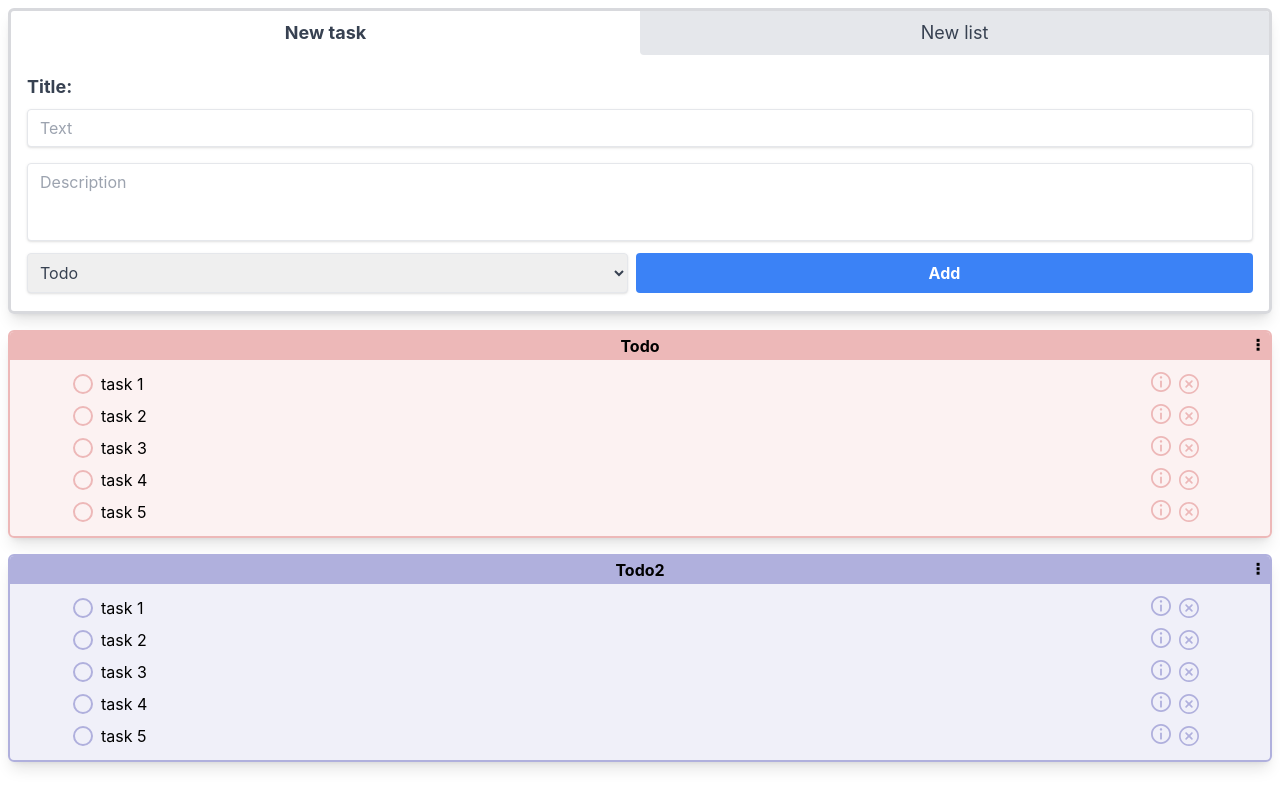
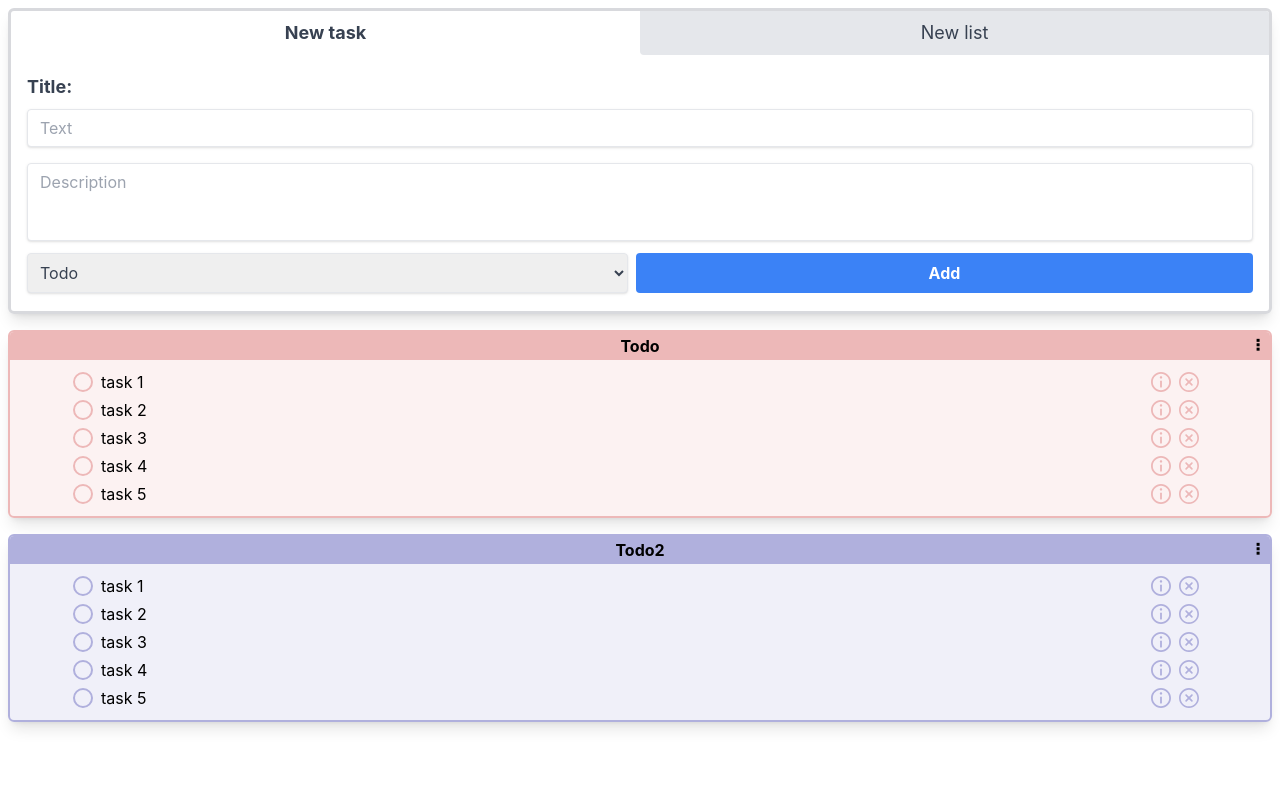
Before and after one commit to yuriinagorniak/task-manager, a React (Create React App) app: page / in a window 1280 px wide. Built offline with nearby package versions, Linux system fonts and the light colour scheme.

Commit message:
TaskItem has been added to the TaskList

```diff
--- a/src/components/TaskList.tsx
+++ b/src/components/TaskList.tsx
@@ -9,6 +9,7 @@ import Popover from "@mui/material/Popover";
 import Typography from "@mui/material/Typography";
 import Button from "@mui/material/Button";
 import { TaskDescriptionPopover } from "../shared/ui/TaskDescriptionPopover";
+import { TaskItem } from "../shared/ui/TaskItem";
 
 interface TaskListProps {
     title: string;
@@ -96,20 +97,6 @@ const TaskList = ({
     const editListOpen = Boolean(editListAnchor);
     const editListId = editListOpen ? "edit-list-popover" : undefined;
 
-    // taskInfo
-    const [taskInfoAnchor, setTaskInfoAnchor] = useState<HTMLButtonElement | null>(null);
-
-    const taskInfoHandleClick = (event: React.MouseEvent<HTMLButtonElement>) => {
-        setTaskInfoAnchor(event.currentTarget);
-    };
-
-    const taskInfoHandleClose = () => {
-        setTaskInfoAnchor(null);
-    };
-
-    const taskInfoOpen = Boolean(taskInfoAnchor);
-    const taskInfoId = taskInfoOpen ? "edit-list-popover" : undefined;
-
     return (
         <div
             className={`border-2 mx-2 my-4 text-center rounded-md shadow-lg overflow-hidden appearance-none leading-tight focus:outline-none focus:shadow-outline`}
@@ -190,54 +177,55 @@ const TaskList = ({
             </div>
             <ul className="py-2 flex flex-col items-center">
                 {uncompletedTasks.map((task) => (
-                    <li
-                        key={task.id}
-                        className="flex items-center my-1 justify-between w-[90%]"
-                        style={{ color: task.completed ? "#6e6e6e" : "#000000" }}
-                    >
-                        <div className="flex items-center w-4/5 sm:w-full ">
-                            <div className="w-5">
-                                <TickButton
-                                    onClick={completeTask.bind(null, task.id)}
-                                    color={listData.color}
-                                    completed={task.completed}
-                                />
-                            </div>
-                            <h3 className="w-4/5 sm:w-[80%] text-left pl-2 truncate">
-                                {task.title}
-                            </h3>
-                        </div>
-                        <div className="flex items-center justify-end gap-2 w-1/5 sm:w-12 pr-2">
-                            <div className="flex items-center">
-                                <TaskDescriptionPopover
-                                    listColor={listData.color}
-                                    taskTitle={task.title}
-                                    taskDescription={task.description}
-                                />
-                            </div>
+                    <TaskItem task={task} listColor={listData.color} completeTask={completeTask} deleteTask={deleteTask} />
+                    // <li
+                    //     key={task.id}
+                    //     className="flex items-center my-1 justify-between w-[90%]"
+                    //     style={{ color: task.completed ? "#6e6e6e" : "#000000" }}
+                    // >
+                    //     <div className="flex items-center w-4/5 sm:w-full ">
+                    //         <div className="w-5">
+                    //             <TickButton
+                    //                 onClick={completeTask.bind(null, task.id)}
+                    //                 color={listData.color}
+                    //                 completed={task.completed}
+                    //             />
+                    //         </div>
+                    //         <h3 className="w-4/5 sm:w-[80%] text-left pl-2 truncate">
+                    //             {task.title}
+                    //         </h3>
+                    //     </div>
+                    //     <div className="flex items-center justify-end gap-2 w-1/5 sm:w-12 pr-2">
+                    //         <div className="flex items-center">
+                    //             <TaskDescriptionPopover
+                    //                 listColor={listData.color}
+                    //                 taskTitle={task.title}
+                    //                 taskDescription={task.description}
+                    //             />
+                    //         </div>
 
-                            <div>
-                                <button
-                                    className="w-5 h-5 flex items-center"
-                                    title="Delete the task"
-                                    onClick={deleteTask.bind(null, task.id)}
-                                >
-                                    <svg
-                                        width="100%"
-                                        height="100%"
-                                        viewBox="0 0 24 24"
-                                        xmlns="http://www.w3.org/2000/svg"
-                                    >
-                                        <g fill={listData.color} fill-rule="nonzero">
-                                            <path d="m12 22c5.5228475 0 10-4.4771525 10-10s-4.4771525-10-10-10-10 4.4771525-10 10 4.4771525 10 10 10zm0 2c-6.627417 0-12-5.372583-12-12s5.372583-12 12-12 12 5.372583 12 12-5.372583 12-12 12z" />
-                                            <path d="m9.20710678 16.2071068c-.39052429.3905243-1.02368927.3905243-1.41421356 0s-.39052429-1.0236893 0-1.4142136l6.99999998-6.99999998c.3905243-.39052429 1.0236893-.39052429 1.4142136 0s.3905243 1.02368927 0 1.41421356z" />
-                                            <path d="m7.79289322 9.20710678c-.39052429-.39052429-.39052429-1.02368927 0-1.41421356s1.02368927-.39052429 1.41421356 0l7.00000002 6.99999998c.3905243.3905243.3905243 1.0236893 0 1.4142136s-1.0236893.3905243-1.4142136 0z" />
-                                        </g>
-                                    </svg>
-                                </button>
-                            </div>
-                        </div>
-                    </li>
+                    //         <div>
+                    //             <button
+                    //                 className="w-5 h-5 flex items-center"
+                    //                 title="Delete the task"
+                    //                 onClick={deleteTask.bind(null, task.id)}
+                    //             >
+                    //                 <svg
+                    //                     width="100%"
+                    //                     height="100%"
+                    //                     viewBox="0 0 24 24"
+                    //                     xmlns="http://www.w3.org/2000/svg"
+                    //                 >
+                    //                     <g fill={listData.color} fill-rule="nonzero">
+                    //                         <path d="m12 22c5.5228475 0 10-4.4771525 10-10s-4.4771525-10-10-10-10 4.4771525-10 10 4.4771525 10 10 10zm0 2c-6.627417 0-12-5.372583-12-12s5.372583-12 12-12 12 5.372583 12 12-5.372583 12-12 12z" />
+                    //                         <path d="m9.20710678 16.2071068c-.39052429.3905243-1.02368927.3905243-1.41421356 0s-.39052429-1.0236893 0-1.4142136l6.99999998-6.99999998c.3905243-.39052429 1.0236893-.39052429 1.4142136 0s.3905243 1.02368927 0 1.41421356z" />
+                    //                         <path d="m7.79289322 9.20710678c-.39052429-.39052429-.39052429-1.02368927 0-1.41421356s1.02368927-.39052429 1.41421356 0l7.00000002 6.99999998c.3905243.3905243.3905243 1.0236893 0 1.4142136s-1.0236893.3905243-1.4142136 0z" />
+                    //                     </g>
+                    //                 </svg>
+                    //             </button>
+                    //         </div>
+                    //     </div>
+                    // </li>
                 ))}
             </ul>
 
@@ -247,23 +235,24 @@ const TaskList = ({
                         className="bg-slate-300 w-11/12 h-[2px] m-auto"
                         style={{ backgroundColor: listData.color }}
                     />
-                    <ul className="py-2 ">
+                    <ul className="py-2 flex flex-col items-center">
                         {completedTasks.map((task) => (
-                            <li
-                                key={task.id}
-                                className="flex items-center justify-around my-1"
-                                style={{ color: task.completed ? "#6e6e6e" : "#000000" }}
-                            >
-                                <TickButton
-                                    onClick={completeTask.bind(null, task.id)}
-                                    color={listData.color}
-                                    completed={task.completed}
-                                />
-                                <h3>{task.title}</h3>
-                                {task.description && <span>{task.description}</span>}
-                                <button>Info</button>
-                                <button onClick={deleteTask.bind(null, task.id)}>Del</button>
-                            </li>
+                            <TaskItem task={task} listColor={listData.color} completeTask={completeTask} deleteTask={deleteTask} />
+                            // <li
+                            //     key={task.id}
+                            //     className="flex items-center justify-around my-1"
+                            //     style={{ color: task.completed ? "#6e6e6e" : "#000000" }}
+                            // >
+                            //     <TickButton
+                            //         onClick={completeTask.bind(null, task.id)}
+                            //         color={listData.color}
+                            //         completed={task.completed}
+                            //     />
+                            //     <h3>{task.title}</h3>
+                            //     {task.description && <span>{task.description}</span>}
+                            //     <button>Info</button>
+                            //     <button onClick={deleteTask.bind(null, task.id)}>Del</button>
+                            // </li>
                         ))}
                     </ul>
                 </div>
--- a/src/shared/ui/TaskDescriptionPopover.tsx
+++ b/src/shared/ui/TaskDescriptionPopover.tsx
@@ -1,16 +1,18 @@
 import { useState } from "react";
-import { Popover } from "@mui/material"
+import { Popover } from "@mui/material";
 import { Color } from "../../models/color.model";
 
 interface TaskDescriptionPopoverProps {
     listColor: Color;
     taskTitle: string;
     taskDescription?: string;
-
 }
 
-export const TaskDescriptionPopover = ({ listColor, taskTitle, taskDescription }: TaskDescriptionPopoverProps): JSX.Element => {
-
+export const TaskDescriptionPopover = ({
+    listColor,
+    taskTitle,
+    taskDescription,
+}: TaskDescriptionPopoverProps): JSX.Element => {
     const [taskInfoAnchor, setTaskInfoAnchor] = useState<HTMLButtonElement | null>(null);
 
     const taskInfoHandleClick = (event: React.MouseEvent<HTMLButtonElement>) => {
@@ -25,12 +27,8 @@ export const TaskDescriptionPopover = ({ listColor, taskTitle, taskDescription }
     const taskInfoId = taskInfoOpen ? "edit-list-popover" : undefined;
 
     return (
-        <div>
-            <button
-                                    className="w-5 h-5"
-                                    title="Task description"
-                                    onClick={taskInfoHandleClick}
-                                >
+        <div className="flex items-center">
+            <button className="w-5 h-5" title="Task description" onClick={taskInfoHandleClick}>
                 <svg
                     fill={listColor}
                     height="100%"
@@ -76,5 +74,5 @@ export const TaskDescriptionPopover = ({ listColor, taskTitle, taskDescription }
                 </div>
             </Popover>
         </div>
-    )
-}
+    );
+};
```
Lines whose indentation alone changed are shown as unchanged.
